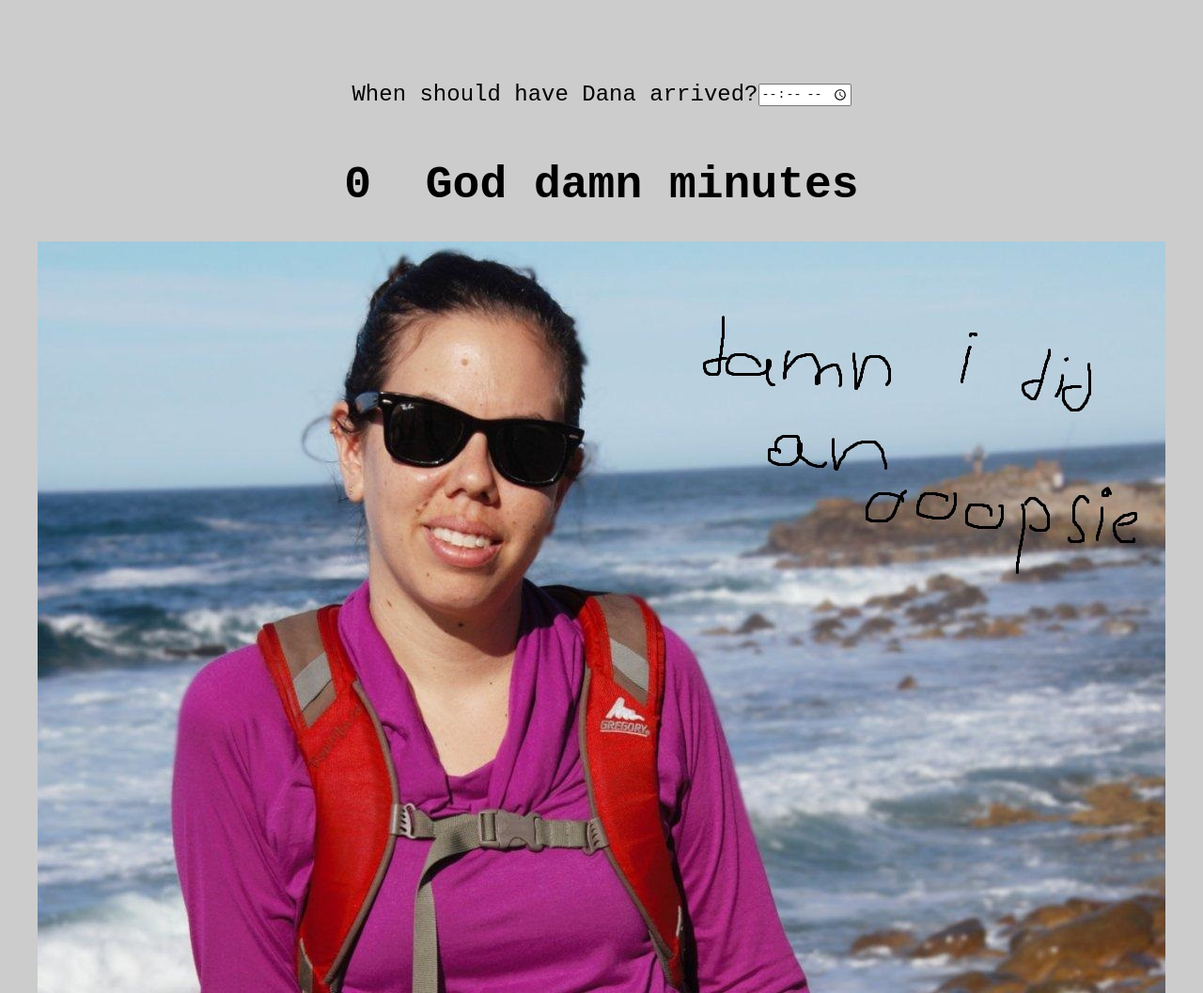
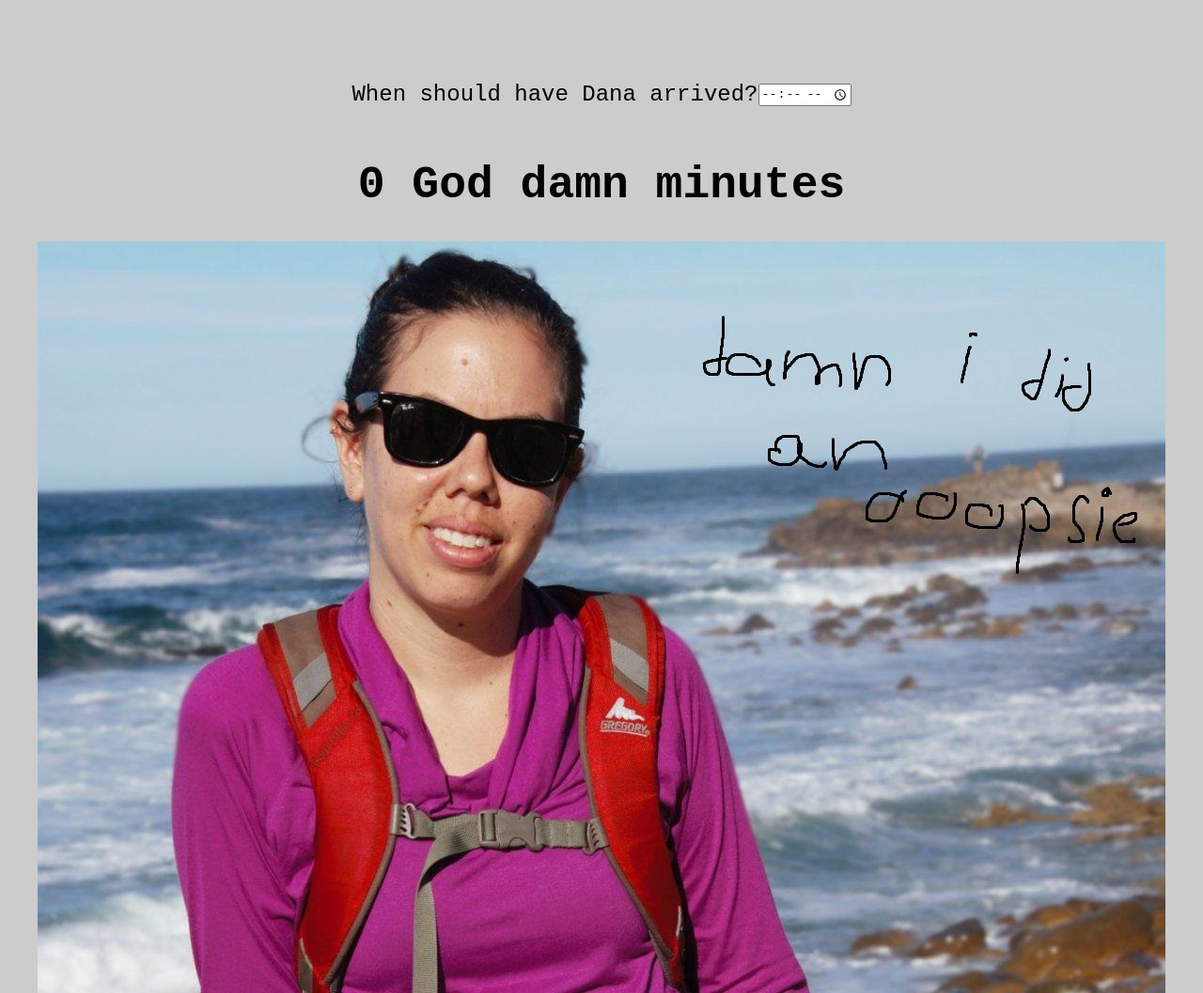
Before and after one commit to Tal-Moshel/danaislate.github.io, a plain HTML site: page index.html in a window 1280 px wide. Shown: the top 1057 px of the page at 94% size. Drawn offline with Linux system fonts and the light colour scheme.

Commit message:
fixed text spacing imperfection

```diff
--- a/index.html
+++ b/index.html
@@ -15,7 +15,7 @@
         </div>
         <div class="center">
             <h1 id="late"></h1>
-            <h1>&nbsp; God damn minutes</h1>
+            <h1></h1>
         </div>
         <div class="center">
             <img src="pic shit.jpg" alt="" srcset="">
@@ -65,7 +65,7 @@
     function loop(){
         var minutes_difference = Math.floor((Date.now() - startTime) / 60000);
         //console.log(minutes_difference);
-        lateText.innerText = minutes_difference;
+        lateText.innerText = minutes_difference + " God damn minutes";
         setInterval(function(){
             loop();
         }, 1000)
```
